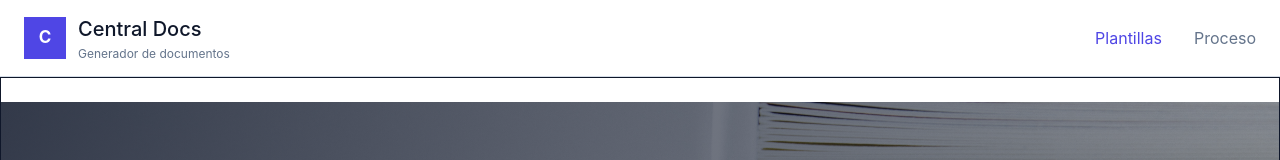
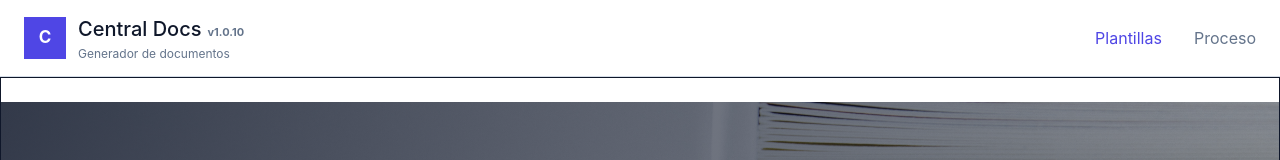
Before and after one commit to TheAlexBig/doc-central-forms, a React (Vite) app: page / in a window 1280 px wide. Shown: the top 160 px of the page. Built offline with nearby package versions, Linux system fonts and the light colour scheme; no server answers.

Commit message:
Show application version in header

```diff
--- a/src/HomePage/Header.js
+++ b/src/HomePage/Header.js
@@ -7,6 +7,7 @@ import Link from '@mui/material/Link';
 import Toolbar from '@mui/material/Toolbar';
 import Typography from '@mui/material/Typography';
 import { Link as RouterLink } from 'react-router-dom';
+import packageInfo from '../../package.json';
 
 export default function Header(props) {
   const { title } = props;
@@ -42,13 +43,19 @@ export default function Header(props) {
               C
             </Box>
             <Box>
-              <Typography
-                component="span"
-                variant="h6"
-                sx={{ display: 'block' }}
-              >
-                {title}
-              </Typography>
+              <Box sx={{ alignItems: 'baseline', display: 'flex', gap: 0.75 }}>
+                <Typography component="span" variant="h6">
+                  {title}
+                </Typography>
+                <Typography
+                  aria-label={`Versión ${packageInfo.version}`}
+                  color="text.secondary"
+                  component="span"
+                  sx={{ fontSize: 11, fontWeight: 650 }}
+                >
+                  v{packageInfo.version}
+                </Typography>
+              </Box>
               <Typography
                 color="text.secondary"
                 component="span"
```
